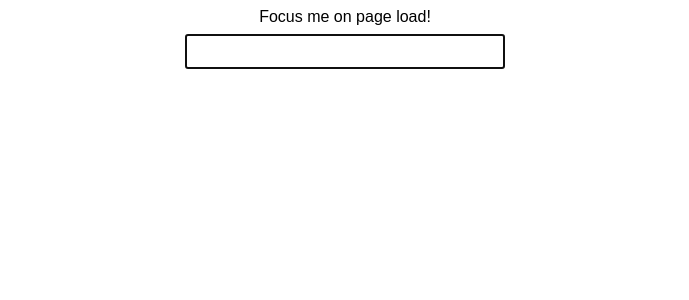
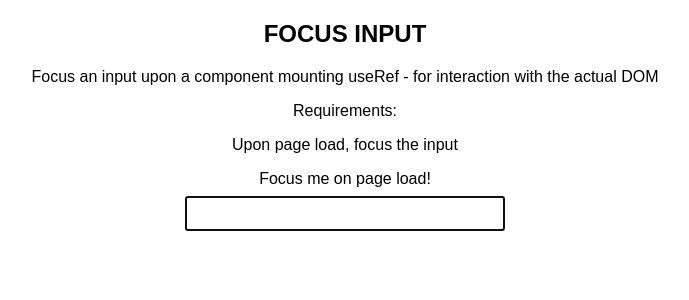
Before and after one commit to marinaaglic/react-exercises, a React (Vite) app: page /focus-input in a window 1280 px wide. Shown: the top 300 px of the page, without its empty margins (295-984 px from the left). Built offline with nearby package versions, Linux system fonts and the light colour scheme.

Commit message:
added task text

```diff
--- a/src/pages/FocusInput.tsx
+++ b/src/pages/FocusInput.tsx
@@ -17,6 +17,13 @@ const FocusInput = () => {
   }, []);
   return (
     <div>
+      <h2>FOCUS INPUT</h2>
+      <p>
+        Focus an input upon a component mounting useRef - for interaction with
+        the actual DOM
+      </p>
+      <p>Requirements:</p>
+      <p>Upon page load, focus the input</p>
       <label htmlFor="focused-input">Focus me on page load!</label>
       <input name="focused-input" ref={inputRef}></input>
     </div>
```
